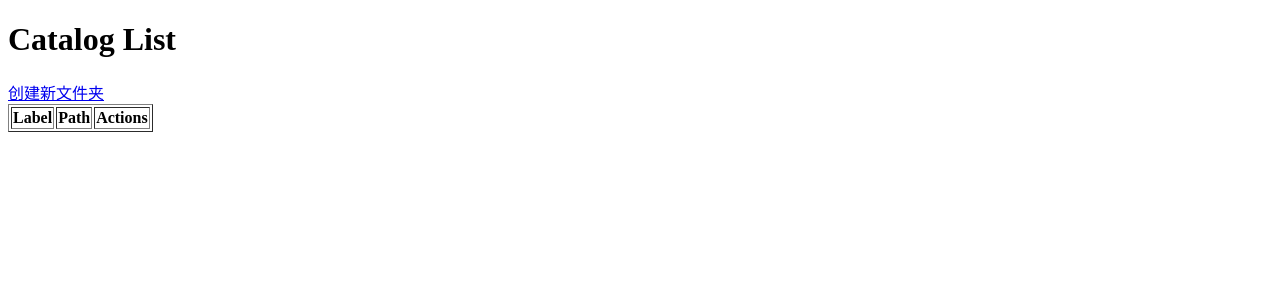
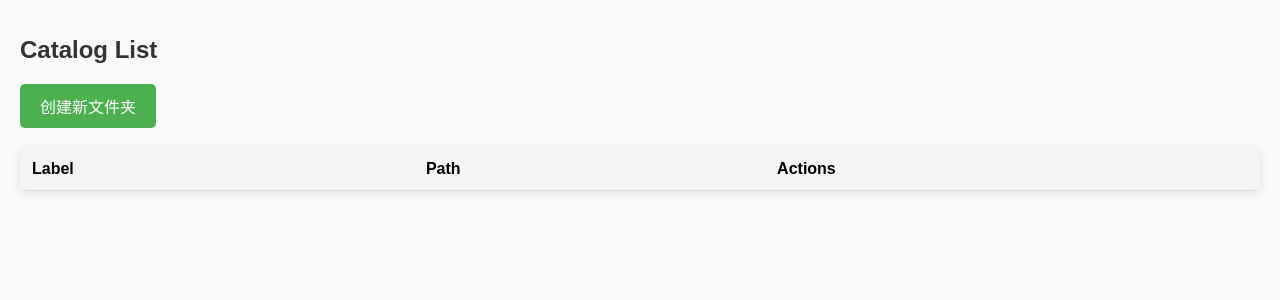
Before and after one commit to SiYuanLiuCrazy/CY_Final_Project, a Django app: page /catalog_list/ in a window 1280 px wide. Shown: the top 300 px of the page. Run offline with Django 5.2, Linux system fonts and the light colour scheme; data that the repository does not hold is empty.

Commit message:
美化创建文件夹 导入

```diff
--- a/ppt_lable/myapp/templates/catalog_list.html
+++ b/ppt_lable/myapp/templates/catalog_list.html
@@ -6,10 +6,12 @@
         function openSubitemModal(parentId) {
             document.getElementById('parent_id').value = parentId;
             document.getElementById('subitemModal').style.display = 'block';
+            document.getElementById('subitemModalOverlay').style.display = 'block';
         }
 
         function closeSubitemModal() {
             document.getElementById('subitemModal').style.display = 'none';
+            document.getElementById('subitemModalOverlay').style.display = 'none';
         }
 
         function toggleChildren(id) {
@@ -24,13 +26,65 @@
         function openMoveModal(catalogId) {
             document.getElementById('move_catalog_id').value = catalogId;
             document.getElementById('moveModal').style.display = 'block';
+            document.getElementById('moveModalOverlay').style.display = 'block';
         }
 
         function closeMoveModal() {
             document.getElementById('moveModal').style.display = 'none';
+            document.getElementById('moveModalOverlay').style.display = 'none';
         }
     </script>
     <style>
+        body {
+            font-family: Arial, sans-serif;
+            background-color: #f9f9f9;
+            margin: 0;
+            padding: 20px;
+        }
+
+        h1 {
+            color: #333;
+            font-size: 24px;
+            margin-bottom: 20px;
+        }
+
+        a.button {
+            display: inline-block;
+            padding: 10px 20px;
+            margin-bottom: 20px;
+            background-color: #4CAF50;
+            color: white;
+            text-decoration: none;
+            border-radius: 5px;
+        }
+
+        a.button:hover {
+            background-color: #45a049;
+        }
+
+        table {
+            width: 100%;
+            border-collapse: collapse;
+            background-color: white;
+            border-radius: 5px;
+            overflow: hidden;
+            box-shadow: 0 2px 10px rgba(0, 0, 0, 0.1);
+        }
+
+        th, td {
+            padding: 12px;
+            text-align: left;
+            border-bottom: 1px solid #ddd;
+        }
+
+        th {
+            background-color: #f4f4f4;
+        }
+
+        tr:hover {
+            background-color: #f1f1f1;
+        }
+
         #subitemModal, #moveModal {
             display: none;
             position: fixed;
@@ -41,7 +95,12 @@
             padding: 20px;
             background: #fff;
             z-index: 1000;
+            border-radius: 10px;
+            box-shadow: 0 2px 10px rgba(0, 0, 0, 0.2);
+            width: 400px;
+            max-width: 100%;
         }
+
         #subitemModalOverlay, #moveModalOverlay {
             display: none;
             position: fixed;
@@ -52,12 +111,63 @@
             background: rgba(0, 0, 0, 0.5);
             z-index: 999;
         }
+
+        .modal-header {
+            margin-bottom: 15px;
+        }
+
+        .modal-header h2 {
+            margin: 0;
+        }
+
+        .form-group {
+            margin-bottom: 15px;
+        }
+
+        .form-group label {
+            display: block;
+            margin-bottom: 5px;
+        }
+
+        .form-group input, .form-group select {
+            width: calc(100% - 22px);
+            padding: 10px;
+            border: 1px solid #ccc;
+            border-radius: 4px;
+        }
+
+        .modal-footer {
+            text-align: right;
+        }
+
+        .modal-footer button {
+            margin-left: 10px;
+            padding: 10px 20px;
+            border: none;
+            background-color: #4CAF50;
+            color: white;
+            cursor: pointer;
+            border-radius: 5px;
+        }
+
+        .modal-footer button:hover {
+            background-color: #45a049;
+        }
+
+        .modal-footer button.cancel {
+            background-color: #ccc;
+            color: #333;
+        }
+
+        .modal-footer button.cancel:hover {
+            background-color: #bbb;
+        }
     </style>
 </head>
 <body>
     <h1>Catalog List</h1>
-    <a href="{% url 'create_folder' %}">创建新文件夹</a>
-    <table border="1">
+    <a href="{% url 'create_folder' %}" class="button">创建新文件夹</a>
+    <table>
         <tr>
             <th>Label</th>
             <th>Path</th>
@@ -81,31 +191,43 @@
 
     <div id="subitemModalOverlay" onclick="closeSubitemModal()"></div>
     <div id="subitemModal">
+        <div class="modal-header">
             <h2>创建子项</h2>
+        </div>
         <form method="POST" action="{% url 'create_subitem' %}">
             {% csrf_token %}
             <input type="hidden" id="parent_id" name="parent_id">
+            <div class="form-group">
                 <label for="subitem_name">子项名称:</label>
                 <input type="text" id="subitem_name" name="subitem_name" required>
+            </div>
+            <div class="modal-footer">
+                <button type="button" class="cancel" onclick="closeSubitemModal()">取消</button>
                 <button type="submit">创建</button>
-            <button type="button" onclick="closeSubitemModal()">取消</button>
+            </div>
         </form>
     </div>
 
     <div id="moveModalOverlay" onclick="closeMoveModal()"></div>
     <div id="moveModal">
+        <div class="modal-header">
             <h2>移动文件夹</h2>
+        </div>
         <form method="POST" action="{% url 'move_catalog' %}">
             {% csrf_token %}
             <input type="hidden" id="move_catalog_id" name="catalog_id">
+            <div class="form-group">
                 <label for="target_folder">目标文件夹:</label>
                 <select id="target_folder" name="target_folder" required>
                     {% for catalog, indent in catalog_tree %}
                         <option value="{{ catalog.id }}">{{ indent|safe }}{{ catalog.label }}</option>
                     {% endfor %}
                 </select>
+            </div>
+            <div class="modal-footer">
+                <button type="button" class="cancel" onclick="closeMoveModal()">取消</button>
                 <button type="submit">移动</button>
-            <button type="button" onclick="closeMoveModal()">取消</button>
+            </div>
         </form>
     </div>
 </body>
```
Also changed, not shown: ppt_lable/myapp/templates/catalog_row.html (+7 -5 lines). Lines whose indentation alone changed are shown as unchanged.
